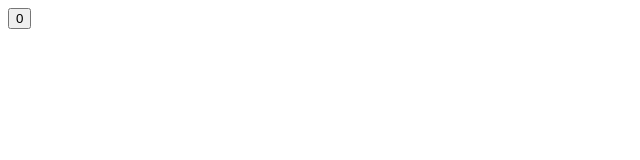
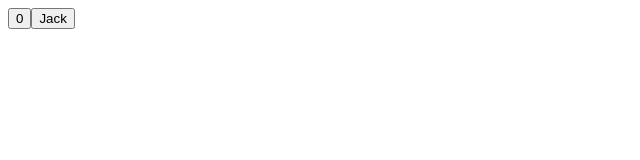
Before and after one commit to zss0527/react-basic, a React (Create React App) app: page / in a window 1280 px wide. Shown: the top 160 px of the page, without its empty margins (0-640 px from the left). Built offline with nearby package versions, Linux system fonts and the light colour scheme.

Commit message:
useSate简单类型和对象类型

```diff
--- a/src/day01/UseStateGrammar.js
+++ b/src/day01/UseStateGrammar.js
@@ -1,6 +1,9 @@
 /**
  * useState是一个React Hook，它允许向组件添加一个状态变量，从而控制影响组件的渲染结果
  * 本质：和普通js变量不同的是，状态变量一旦发生改变，对应的组件的视图会重新渲染（数据驱动视图）
+ * 原则：
+ *  状态不可变：
+ *      在react中，状态被认为是只读的，我们只能始终替换它(通过修改状态的方法）而不是修改它，直接修改状态不能引发视图更新
  */
 
 import { useState } from "react"
@@ -8,16 +11,37 @@ import { useState } from "react"
 function MyUseState() {
     //1.从react中调用useState创建一个状态变量，利用了js的解构赋值语法
     //count：状态变量，setCount：修改状态变量的方法的名字（自定义名字）
+    const [count, setCount] = useState(0);  //简单类型
+
+    const [form, setForm] = useState({
+        name: 'Jack',
+    })
+
 
 
     //2.点击事件回调函数
     const handleClick = () => {
+        //setCount(count++),这样写没法更新视图，因为状态被修改了
         setCount(count + 1);
+        console.log(count);
     }
-    const [count, setCount] = useState(0);
+
+    //对于对象类型，一般采用js里的展开语法
+    const handleFormClick = () => {
+        //setForm(form.name = 'john');
+        let tempName;
+
+        tempName = form.name == 'jack' ? 'john' : 'jack';
+        setForm({
+            ...form,
+            name: tempName
+        })
+    }
+
     return (
         <div>
             <button onClick = {handleClick}>{count}</button>
+            <button onClick = {handleFormClick}>{form.name}</button>
         </div>
     )
 }
```
